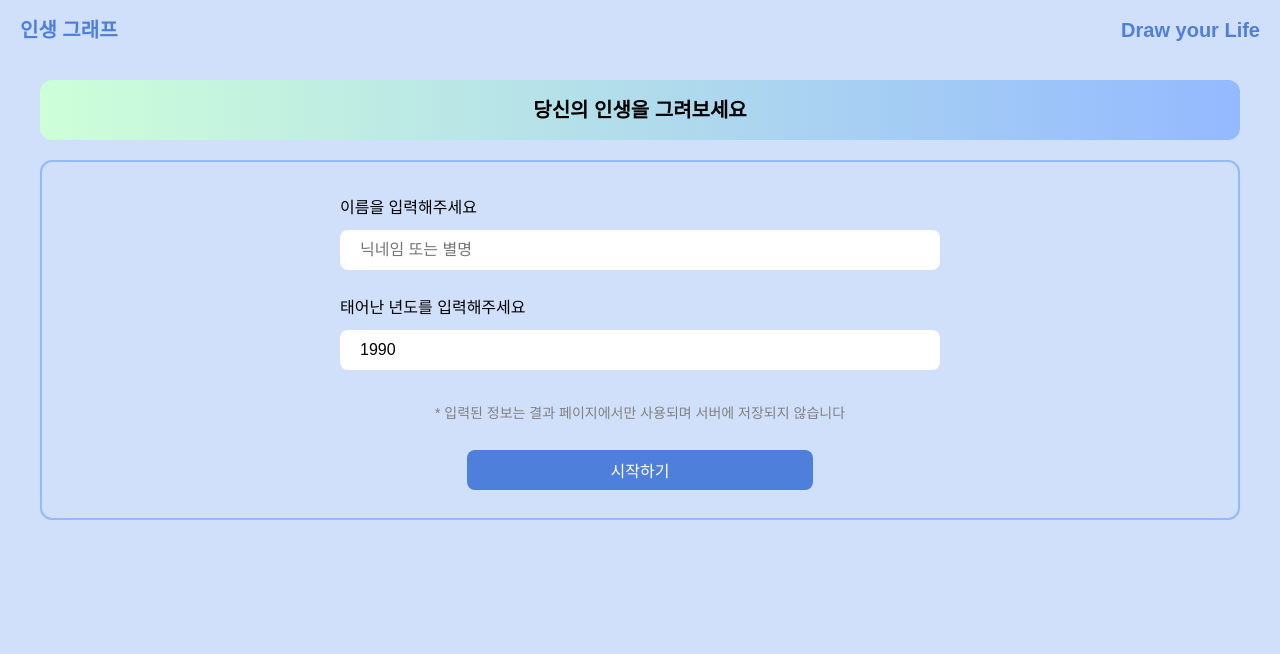
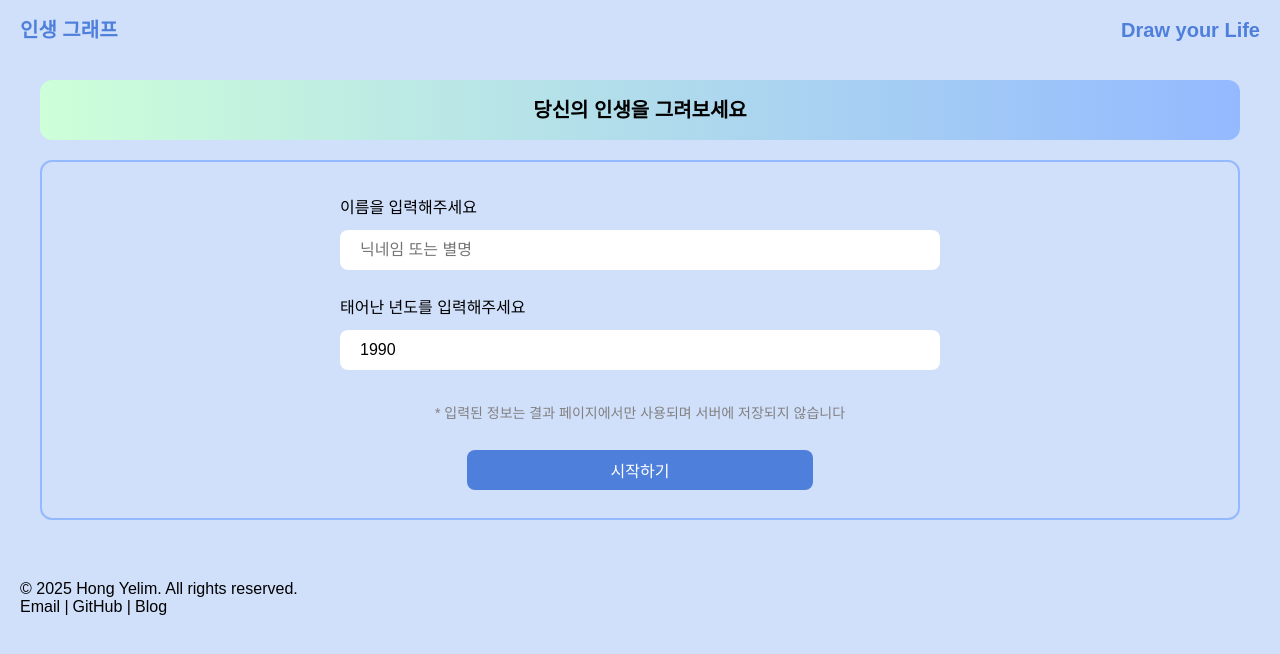
Before and after one commit to hongggyelim/lifeGraph, a React (Create React App) app: page / in a window 1280 px wide. Shown: the top 654 px of the page. Built offline with nearby package versions, Linux system fonts and the light colour scheme.

Commit message:
feat: 푸터 추가

```diff
--- a/src/App.tsx
+++ b/src/App.tsx
@@ -5,6 +5,7 @@ import Home from "./pages/Home";
 import MainPage from "./pages/Main";
 import ResultPage from "./pages/Result";
 import NotFound from "./pages/NotFound";
+import Footer from "./components/Footer/Footer";
 
 function App() {
   return (
@@ -16,6 +17,7 @@ function App() {
         <Route path="/result" element={<ResultPage />} />
         <Route path="*" element={<NotFound />} /> {/* 404 페이지 */}
       </Routes>
+      <Footer />
     </Router>
   );
 }
--- /dev/null
+++ b/src/components/Footer/Footer.scss
@@ -0,0 +1,15 @@
+@import "../../variables.scss";
+footer {
+  width: 100%;
+  padding: 20px;
+  gap: 20px;
+
+  @media (max-width: $mobile) {
+    padding: 12px;
+  }
+  address {
+    display: flex;
+    gap: 4px;
+    font-style: normal;
+  }
+}
--- /dev/null
+++ b/src/components/Footer/Footer.tsx
@@ -0,0 +1,16 @@
+import "./Footer.scss";
+const Footer = () => {
+  return (
+    <footer>
+      <p>&copy; 2025 Hong Yelim. All rights reserved.</p>
+
+      <address>
+        <a href="mailto:hongggy@gmail.com">Email |</a>
+        <a href="https://github.com/hongggyelim/hongggyelim">GitHub |</a>
+        <a href="https://memoryelim.tistory.com/">Blog</a>
+      </address>
+    </footer>
+  );
+};
+
+export default Footer;
```
